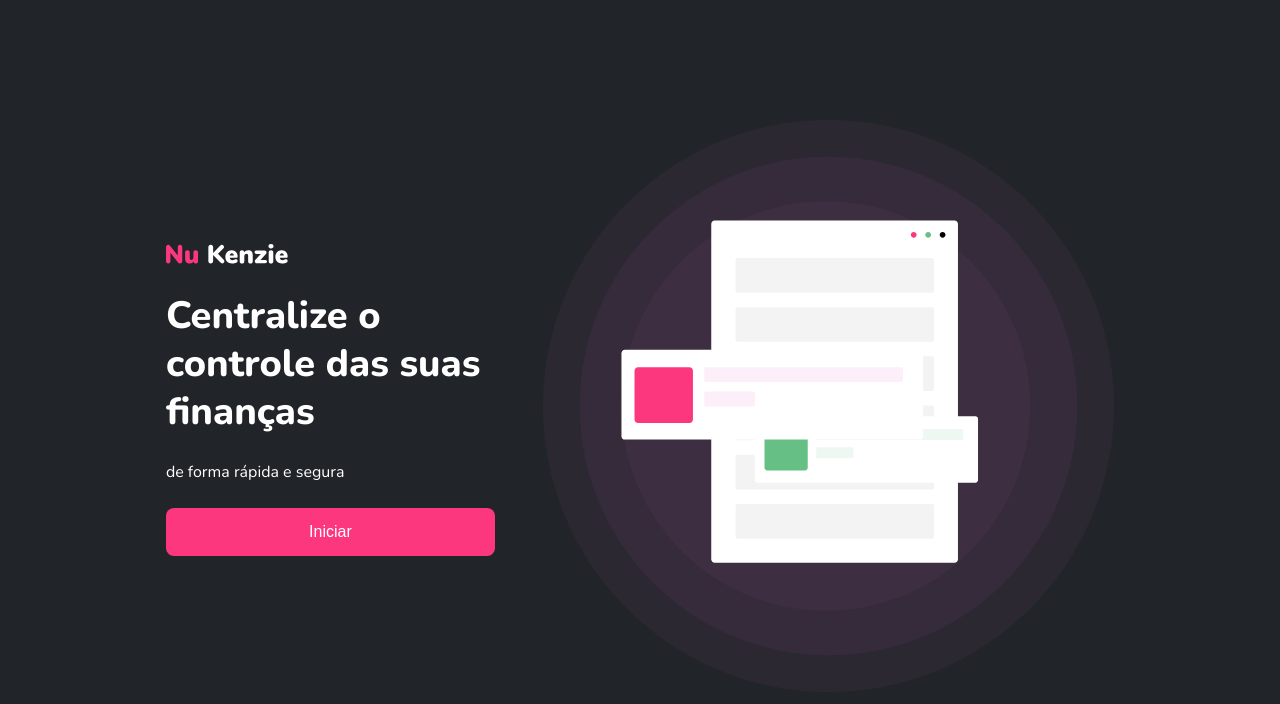
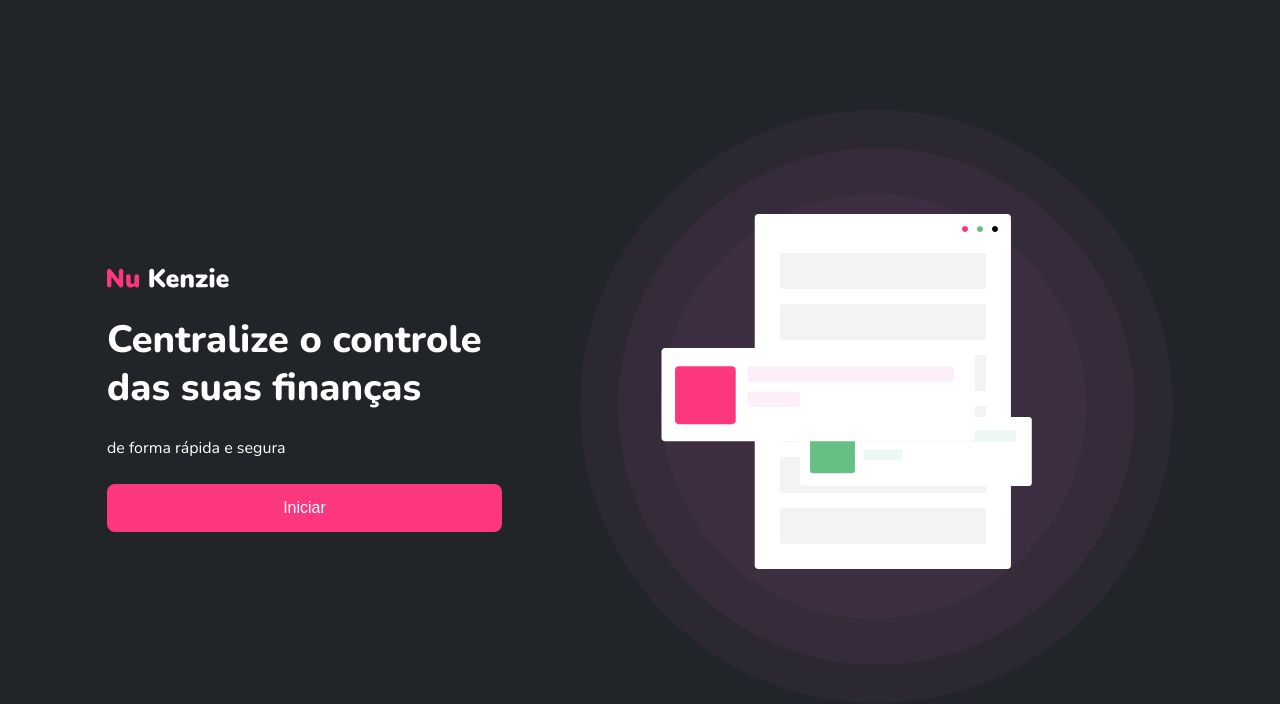
Before and after one commit to Kenzie-Academy-Brasil-Developers/react-entrega-s1-template-nu-kenzie-suenefuzzo, a React (Create React App) app: page / in a window 1280 px wide. Shown: the top 704 px of the page. Built offline with nearby package versions, Linux system fonts and the light colour scheme.

Commit message:
fix: home mobile version css

```diff
--- a/src/components/TotalMoney/index.jsx
+++ b/src/components/TotalMoney/index.jsx
@@ -5,7 +5,10 @@
   const transaction = list.reduce(
     (total, card) =>
       card.type === "saida"
-        ? total - Number(card.value) : total + Number(card.value), 0);
+        ? total - Number(card.value)
+        : total + Number(card.value),
+    0
+  );
 
   return (
     <div className="container__totalValue">
--- a/src/pages/Homepage/index.css
+++ b/src/pages/Homepage/index.css
@@ -81,13 +81,13 @@
     }
 
     .container{
-        max-width: 62.375rem;
+        /* max-width: 62.375rem; */
+        flex-direction: row;
     }
 }
 
 @media (min-width: 1024px){
     .container{
-        flex-direction: row;
         gap: 48px;
     }
 
@@ -96,6 +96,6 @@
     }
 
     .container__image{
-        width: 59%;
+        max-width: 59%;
     }
 }
```
